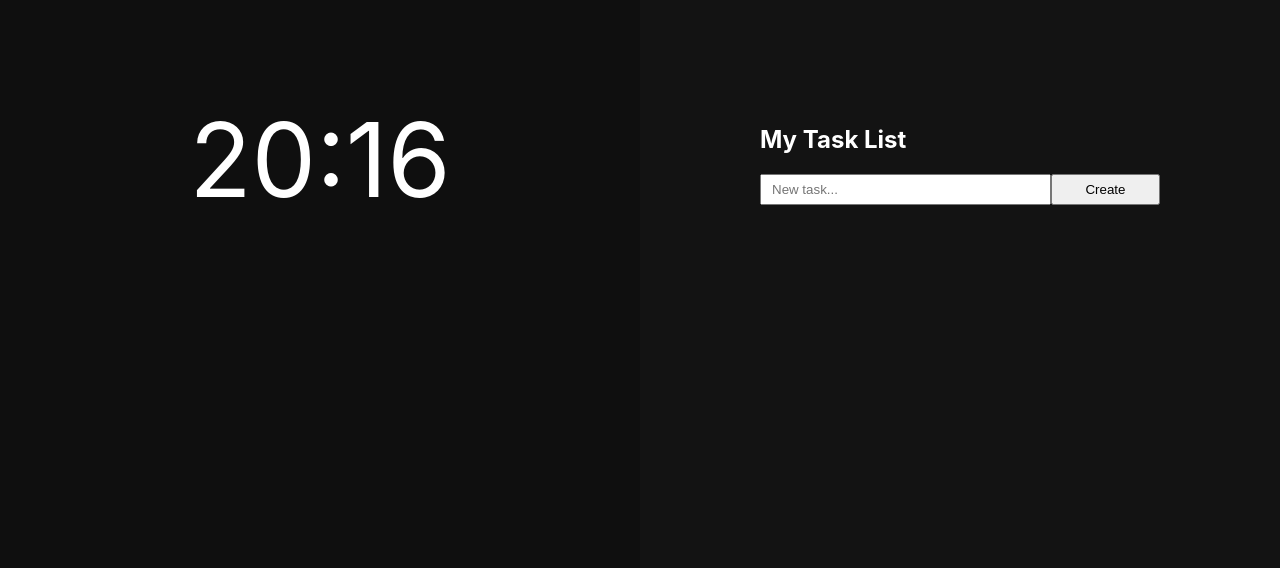
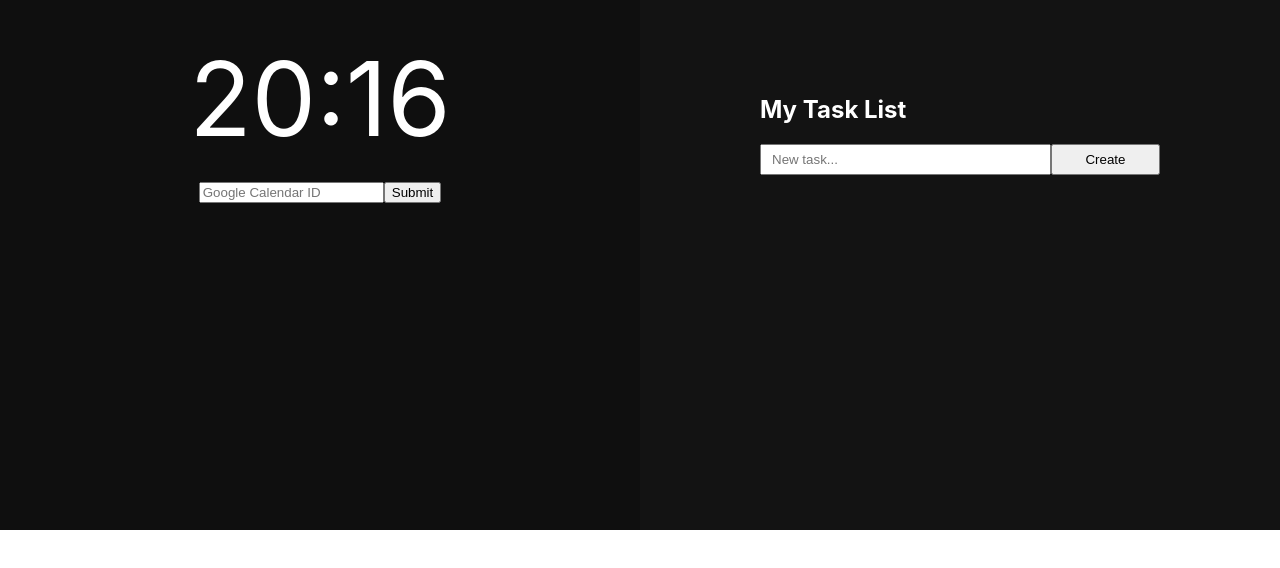
Before and after one commit to snicholson99/routine, a React (Create React App) app: page / in a window 1280 px wide. Shown: the part 270-838 px from the top of the page. After the commit the page ends 800 px from the top, so only its background shows below. Built offline with nearby package versions, Linux system fonts and the light colour scheme.

Commit message:
adding google calendar meeting integration

```diff
--- a/public/index.html
+++ b/public/index.html
@@ -27,5 +27,6 @@
       To begin the development, run `npm start` or `yarn start`.
       To create a production bundle, use `npm run build` or `yarn build`.
     -->
+    <script src="https://apis.google.com/js/api.js"></script>
   </body>
 </html>
--- a/src/App.css
+++ b/src/App.css
@@ -11,7 +11,6 @@
   flex-direction: column;
   justify-content: center;
   align-items: center;
-  padding: 30px 0;
 }
 
 .section-one {
@@ -41,6 +40,7 @@ p {
   .section {
     width: 100%;
     position: relative;
+    padding: 30px 0;
   }
   .section-one {
     padding: 20px 0;
--- a/src/App.js
+++ b/src/App.js
@@ -2,6 +2,7 @@ import React from 'react';
 import './App.css';
 
 import Clock from './components/Clock';
+import Schedule from './components/Schedule';
 import TodoList from './components/TodoList';
 
 const App = () => {
@@ -9,6 +10,7 @@ const App = () => {
     <div className="App">
       <section className="section section-one">
         <Clock />
+        <Schedule />
       </section>
       <section className="section section-two">
         <TodoList />
--- /dev/null
+++ b/src/components/Schedule/index.js
@@ -0,0 +1,79 @@
+import React, { Component } from 'react';
+import moment from "moment";
+
+import { GOOGLE_API_KEY } from '../../config.js';
+import './style.css';
+
+class Schedule extends Component{
+  constructor(props) {
+    super(props)
+    this.state = {
+      events: [],
+      loggedIn: null,
+      calendarId: "",
+    }
+  }
+
+  getEvents() {
+    let that = this;
+    let maxEvents = 5;
+    const gapi = window.gapi;
+    function start() {
+      gapi.client.init({
+        'apiKey': GOOGLE_API_KEY
+      }).then(function() {
+        return gapi.client.request({
+          'path': `https://www.googleapis.com/calendar/v3/calendars/${that.state.calendarId}/events?maxResults=${maxEvents}&orderBy=updated&timeMin=${moment().toISOString()}&timeMax=${moment()
+          .endOf("day")
+          .toISOString()}`,
+        })
+      }).then( (response) => {
+        let events = response.result.items;
+        that.setState({ events });
+      }, (err) => {
+        console.log(err);
+      });
+    }
+    gapi.load('client', start);
+  }
+
+  onCalendarIdInputChange(e) {
+    console.log(e.target.value);
+    this.setState({ calendarId: e.target.value });
+  }
+
+  onFormSubmit(e) {
+    e.preventDefault();
+    this.setState({ loggedIn: true });
+    this.getEvents();
+  }
+
+  render() {
+    if (this.state.loggedIn) {
+      return (
+        <div className="schedule">
+          <h2 className="schedule-heading">Upcoming meetings</h2>
+          {this.state.events.map((event, i) => (
+            <p key={i}>{event.summary} at {moment(event.start.dateTime).format('HH:mm')}</p>
+          ))}
+        </div>
+      );
+    } else {
+      return (
+        <form onSubmit={(e) => this.onFormSubmit(e)} className="schedule">
+          <input
+            type="text"
+            name="calendarId"
+            onChange={(e) => this.onCalendarIdInputChange(e)}
+            value={this.state.calendarId}
+            placeholder="Google Calendar ID"
+            className="calendar-id-input"
+          />
+          <button className="calendar-submit" type="submit">Submit</button>
+        </form>
+      );
+    }
+  }
+}
+
+export default Schedule;
--- /dev/null
+++ b/src/components/Schedule/style.css
@@ -0,0 +1,8 @@
+.schedule {
+  padding: 20px 0;
+}
+
+.schedule-heading {
+  margin: 20px 0 10px;
+  font-size: 18px;
+}
--- /dev/null
+++ b/src/config.js
@@ -0,0 +1 @@
+export const GOOGLE_API_KEY = 'AIzaSyDph-ap1PUcdfVH66PfGNzrAKjUFEmbssI';
```
